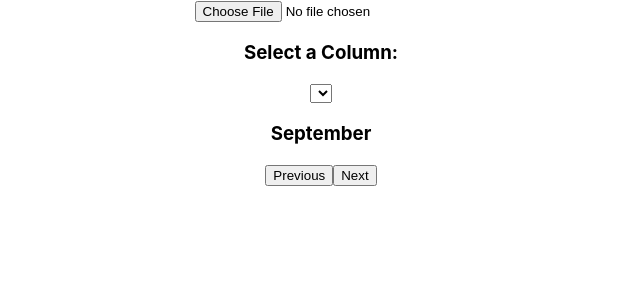
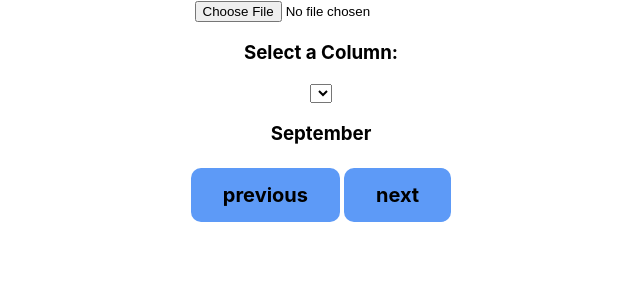
Before and after one commit to NoodlesOfWrath/dedorama, a React (Create React App) app: page / in a window 1280 px wide. Shown: the top 300 px of the page, without its empty margins (319-959 px from the left). Built offline with nearby package versions, Linux system fonts and the light colour scheme.

Commit message:
Fixed data offset problem
Fixed problem when data is not available for the whole first month

```diff
--- a/src/App.css
+++ b/src/App.css
@@ -29,7 +29,7 @@
 .dot {
   height: 50px;
   width: 50px;
-  background-color: #2587bc98;
+  background: radial-gradient(rgba(232, 71, 71, 0.684), #ff0000ca);
   border-radius: 50%;
   display: inline-block;
   position: absolute;
@@ -42,6 +42,44 @@
   position: absolute;
 }
 
+.nextButton {
+  background-color: #5d9af7;
+  border: 20px;
+  border-radius: 10px;
+  color: rgb(0, 0, 0);
+  padding: 15px 32px;
+  text-align: center;
+  text-decoration: none;
+  font-size: 20px;
+  font-weight: bold;
+  margin: 4px 2px;
+  cursor: pointer;
+  display: inline-block;
+}
+
+.nextButton:hover {
+  background-color: #4f84d2;
+}
+
+.previousButton {
+  background-color: #5d9af7;
+  border: 20px;
+  border-radius: 10px;
+  color: rgb(0, 0, 0);
+  padding: 15px 32px;
+  text-align: center;
+  text-decoration: none;
+  font-size: 20px;
+  font-weight: bold;
+  margin: 4px 2px;
+  cursor: pointer;
+  display: inline-block;
+}
+
+.previousButton:hover {
+  background-color: #4f84d2;
+}
+
 .center {
   display: flex;
   justify-content: center;
--- a/src/App.js
+++ b/src/App.js
@@ -13,6 +13,8 @@ function App() {
   // get the start day of the month as an int (0 - 6)
   const [usedFirstDayofMonth, setusedFirstDayofMonth] = useState(0);
 
+  let notFullMonth = false;
+
   const handleCsvDataChange = (data) => {
     setCsvData(data);
   };
@@ -24,9 +26,9 @@ function App() {
   function setInitialDate() {
     if (dates.length > 0) {
       setUsedDate(new Date(dates[0]));
+      setstartDateIndex(usedDate.getDate());
       setendDateIndex(getDaysInMonth(usedDate.getFullYear(), usedDate.getMonth()));
-      console.log("endDateIndex: " + endDateIndex);
-      console.log("usedDate:  " + usedDate);
+      setusedFirstDayofMonth(getFirstDayOfWeek(usedDate.getFullYear(), usedDate.getMonth()) + usedDate.getDate());
     }
     else {
       console.log("dates len" + dates.length);
@@ -49,7 +51,6 @@ function App() {
 
   function getDaysInMonth(year, month) {
     const lastDayOfMonth = new Date(year, month + 1, 0);
-    console.log("lastDayOfMonth: " + lastDayOfMonth.getDate());
     return lastDayOfMonth.getDate();
   }
   function getFirstDayOfWeek(year, month) {
@@ -64,14 +65,18 @@ function App() {
   const nextMonth = () => {
     if (startDateIndex === 0) {
       setInitialDate();
+      notFullMonth = true;
     }
-    console.log("next function called");
+    else {
+      notFullMonth = false;
+    }
     setstartDateIndex(endDateIndex + 1);
     setUsedDate(new Date(usedDate.getFullYear(), usedDate.getMonth() + 1, 1));
     setendDateIndex(endDateIndex + getDaysInMonth(usedDate.getFullYear(), usedDate.getMonth())); // get the length of the next month and add it to the end index
     setusedFirstDayofMonth(getFirstDayOfWeek(usedDate.getFullYear(), usedDate.getMonth()));
-    console.log("startDateIndex: " + startDateIndex + "endDateIndex: " + endDateIndex);
-    console.log(usedFirstDayofMonth);
+    if (notFullMonth) {
+      setusedFirstDayofMonth(usedFirstDayofMonth + dates[0].getDate())
+    }
   }
 
   // function to go to the previous month
@@ -80,12 +85,10 @@ function App() {
       setInitialDate();
       return;
     }
-    console.log("previous function called");
     setstartDateIndex(startDateIndex - getDaysInMonth(usedDate.getFullYear(), usedDate.getMonth() - 1)); // get the length of the previous month
     setUsedDate(new Date(usedDate.getFullYear(), usedDate.getMonth() - 1, 1));
     setendDateIndex(endDateIndex - getDaysInMonth(usedDate.getFullYear(), usedDate.getMonth() - 1)); // get the length of the next month and add it to the end index
     setusedFirstDayofMonth(getFirstDayOfWeek(usedDate.getFullYear(), usedDate.getMonth()));
-    console.log("startDateIndex: " + startDateIndex + "endDateIndex: " + endDateIndex);
   }
 
   return (
@@ -117,7 +120,6 @@ function App() {
             ></span>
           </div>
         ))}
-
         {sizes.slice(startDateIndex, endDateIndex + 1 /*not inclusive*/).map((size, index) => (
           <div className="center" key={[size, index]}>
             <div className="dotText">
@@ -125,8 +127,8 @@ function App() {
             <span
               className="dot"
               style={{
-                height: ((size / Math.max(...sizes)) * 60 + 'px'),
-                width: ((size / Math.max(...sizes)) * 60 + 'px'),
+                height: ((size / Math.max(...sizes.slice(startDateIndex, endDateIndex + 1 /*not inclusive*/))) * 60 + 'px'),
+                width: ((size / Math.max(...sizes.slice(startDateIndex, endDateIndex + 1 /*not inclusive*/))) * 60 + 'px'),
                 zIndex: -1
               }}
             ></span>
@@ -135,8 +137,8 @@ function App() {
 
       </div>
       <div>
-        <button onClick={previousMonth}> Previous </button>
-        <button onClick={nextMonth}> Next </button>
+        <div className="previousButton" onClick={previousMonth}>previous</div>
+        <div className="nextButton" onClick={nextMonth}>next</div>
       </div>
     </div >
   );
```
